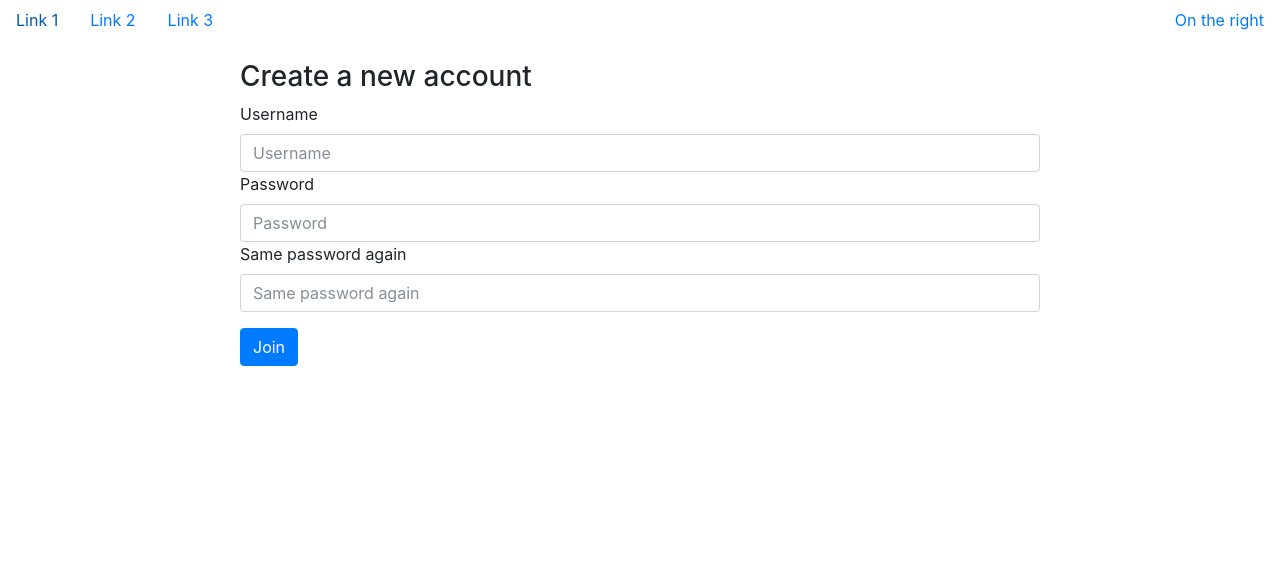
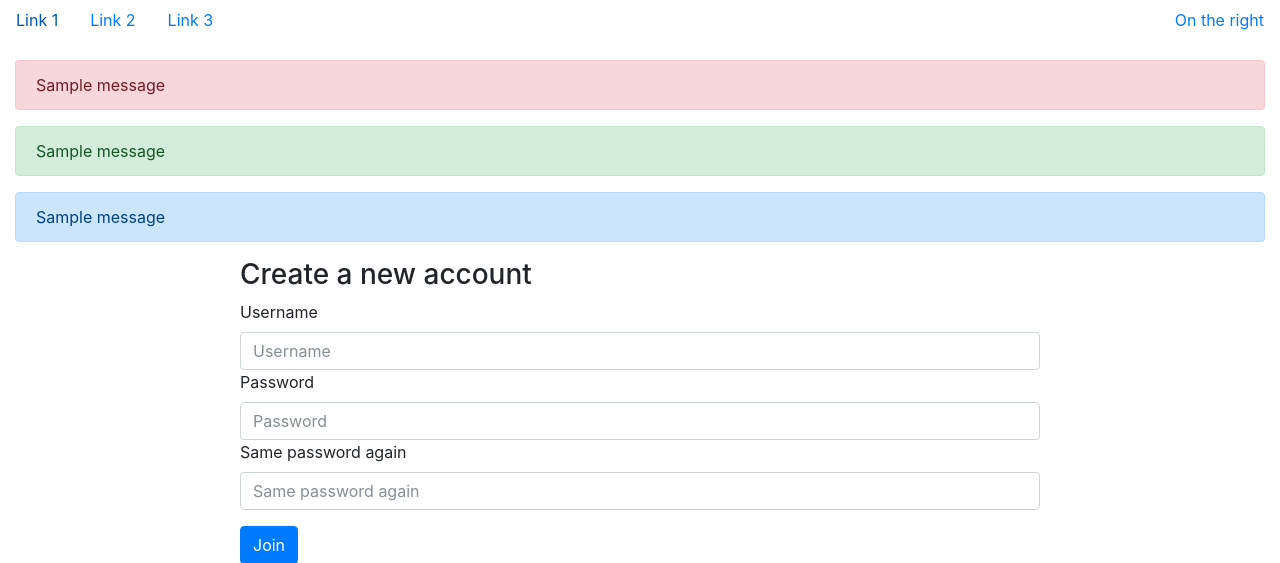
Before and after one commit to adamtobey/honest_ab, a Python web app: template honest_ab/templates/users/join.html.j2 in a window 1280 px wide. Shown: the top 563 px of the page. Run offline with Jinja, Linux system fonts and the light colour scheme; the template is opened without the code that fills it, so the values that code supplies are empty; one stand-in notice (Sample message) is shown; some libraries are stand-ins or nearby versions.

Commit message:
Flashes & join error flash

```diff
--- a/honest_ab/controllers.py
+++ b/honest_ab/controllers.py
@@ -1,5 +1,5 @@
 import os
-from flask import Blueprint, render_template, abort, request
+from flask import Blueprint, render_template, abort, request, redirect, url_for, flash
 from flask_login import login_user, current_user
 
 from honest_ab.models import User, AuthenticationError
@@ -36,4 +36,5 @@ def create_user():
 
         return "Your account was created" #TODO
     except (AuthenticationError, ValueError) as error:
-        return str(error) #TODO
+        flash(str(error), category='danger')
+        return redirect(url_for('users.new_user'))
--- a/honest_ab/static/base.css
+++ b/honest_ab/static/base.css
@@ -1,3 +1,4 @@
+/* Layout containers */
 .root-container {
   max-width: 1280px;
   margin: auto;
@@ -6,11 +7,13 @@
   padding: 20px 15px;
 }
 
+/* Forms */
 .form-container {
   max-width: 800px;
   margin: auto;
 }
 
+/* Nav styles */
 .nav .nav-spacer {
   flex-grow: 2;
   flex-basis: auto;
--- a/honest_ab/templates/common/base.html.j2
+++ b/honest_ab/templates/common/base.html.j2
@@ -37,6 +37,21 @@
         {% endfor %}
       </ul>
       <div class="main-container">
+        <div class="flash-container">
+          {% for cat in ["danger", "success", "primary"] %}
+            {% with messages = get_flashed_messages(category_filter=[cat]) %}
+              {% if messages %}
+                <div class="flashes-container">
+                  {% for message in messages %}
+                  <div class="alert alert-{{ cat }}" role="alert">
+                    {{ message }}
+                  </div>
+                  {% endfor %}
+                </div>
+              {% endif %}
+            {% endwith %}
+          {% endfor %}
+        </div>
         {% block content %}
         {% endblock %}
       </div>
```
